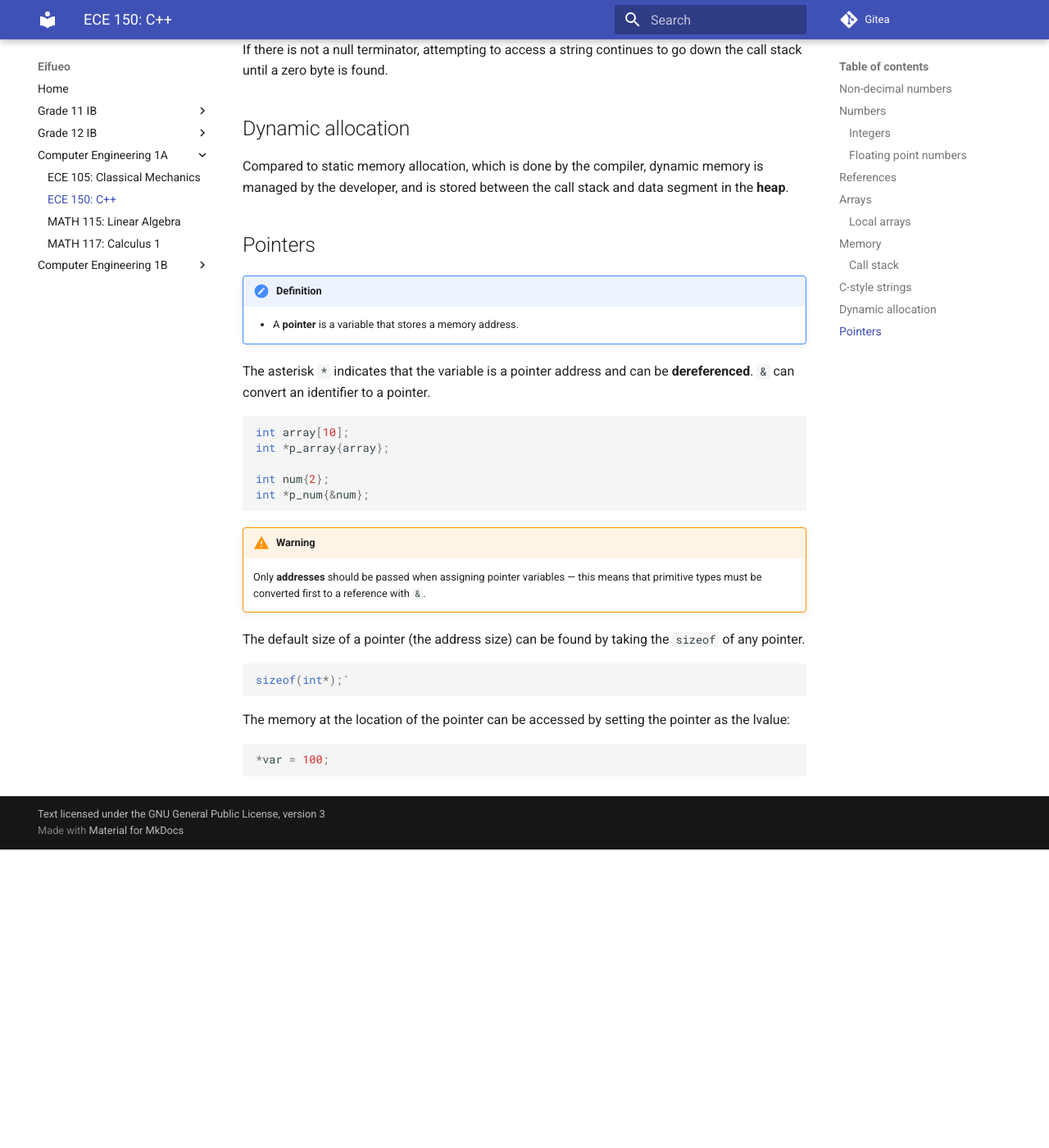
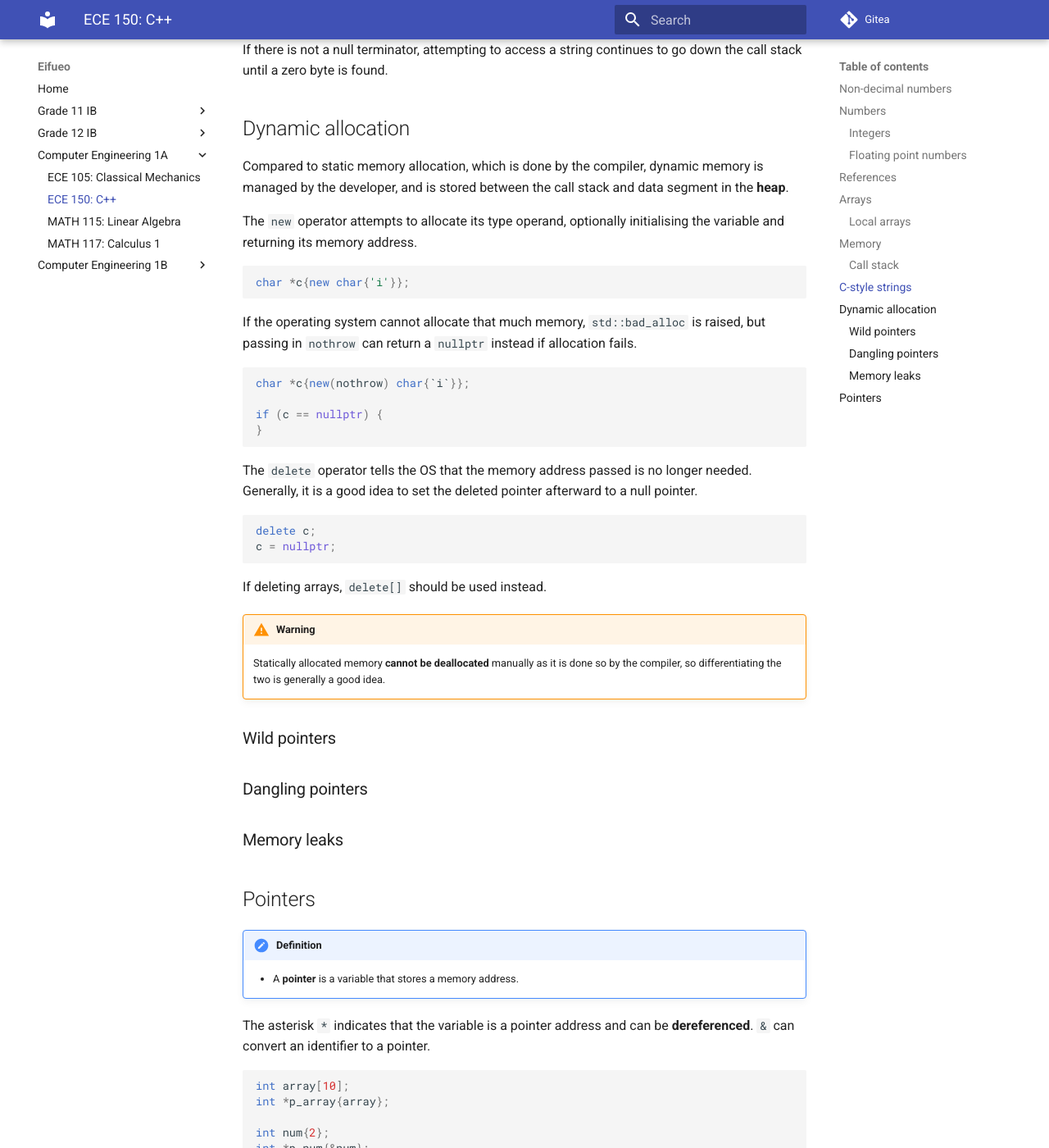
Before and after one commit to potatoeggy/eifueo, an MkDocs documentation site: the page built from docs/ce1/ece150.md, in a window 1280 px wide and 1400 px high, scrolled down 4670 px. Shown: the whole window at 82% size. Built offline with MkDocs 1.6.1 and Material for MkDocs 9.7.7, drawn with Linux system fonts in a browser that asks for light colours; before the commit the page ends 5706 px from its top, so only the background shows below that.

Commit message:
ece150: add allocation

````diff
--- a/docs/ce1/ece150.md
+++ b/docs/ce1/ece150.md
@@ -174,6 +174,39 @@ If there is not a null terminator, attempting to access a string continues to go
 
 Compared to static memory allocation, which is done by the compiler, dynamic memory is managed by the developer, and is stored between the call stack and data segment in the **heap**.
 
+The `new` operator attempts to allocate its type operand, optionally initialising the variable and returning its memory address.
+
+```cpp
+char *c{new char{'i'}};
+```
+
+If the operating system cannot allocate that much memory, `std::bad_alloc` is raised, but passing in `nothrow` can return a `nullptr` instead if allocation fails.
+
+```cpp
+char *c{new(nothrow) char{`i`}};
+
+if (c == nullptr) {
+}
+```
+
+The `delete` operator tells the OS that the memory address passed is no longer needed. Generally, it is a good idea to set the deleted pointer afterward to a null pointer.
+
+```cpp
+delete c;
+c = nullptr;
+```
+
+If deleting arrays, `delete[]` should be used instead.
+
+!!! warning
+    Statically allocated memory **cannot be deallocated** manually as it is done so by the compiler, so differentiating the two is generally a good idea.
+
+### Wild pointers
+
+### Dangling pointers
+
+### Memory leaks
+
 ## Pointers
 
 !!! definition
````
